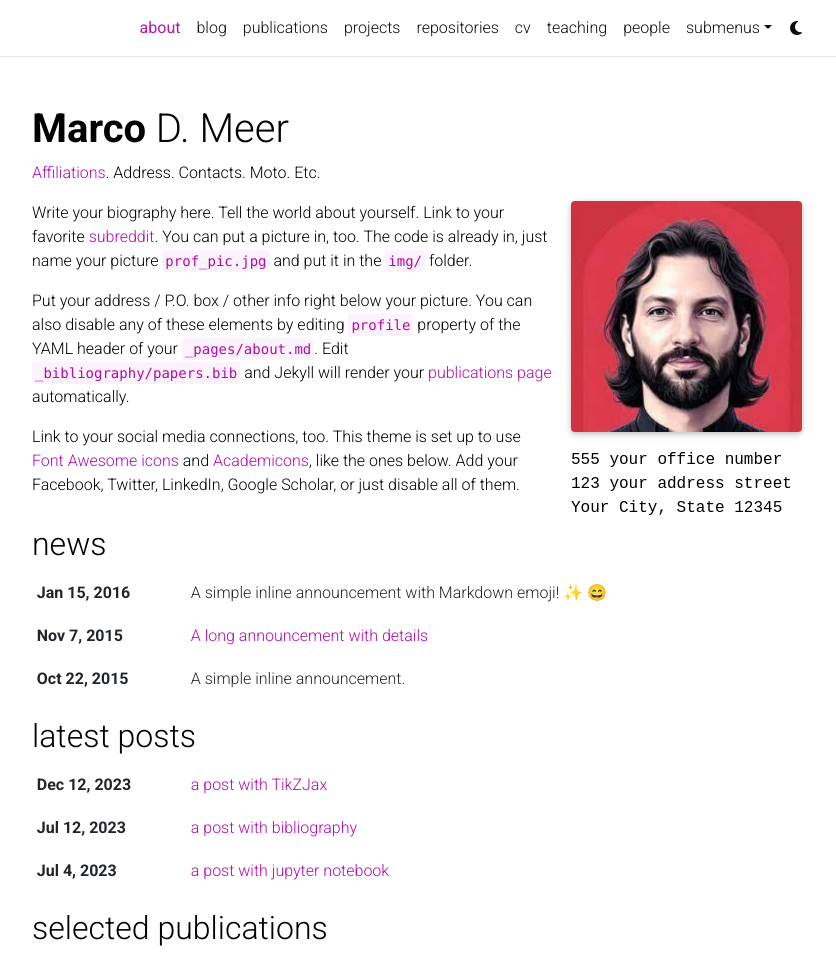
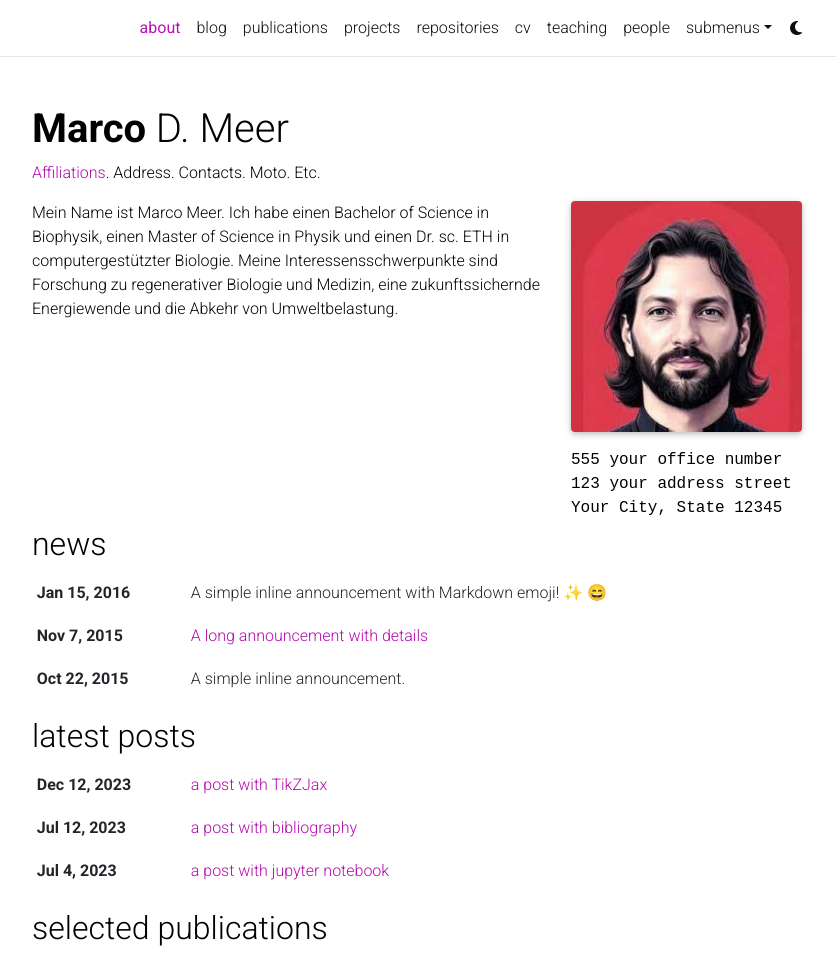
Before and after one commit to macromeer/macromeer.github.io, a Jekyll site: the page built from _pages/about.md, in a window 1280 px wide and 1245 px high, cut to the strip 0-975 px from the top of the window. Shown: the whole strip, without its empty margins (223-1059 px from the left). Built offline with Jekyll 4.4.1, drawn with Linux system fonts in a browser that asks for light colours; full-size pictures stand in for the smaller copies a plugin makes; emoji names are drawn with the system emoji font; some web fonts are replaced; comment, search, counter and statistics services are not loaded; a style sheet for code colours, icons or effects is not loaded.

Commit message:
general mods

```diff
--- a/_data/repositories.yml
+++ b/_data/repositories.yml
@@ -1,12 +1,6 @@
 github_users:
-  - torvalds
-  - alshedivat
+  - macromeer
+
 
 github_repos:
-  - alshedivat/al-folio
-  - twbs/bootstrap
-  - jekyll/jekyll
-  - jquery/jquery
-  - FortAwesome/Font-Awesome
-  - jpswalsh/academicons
-  - mathjax/MathJax
+#  - alshedivat/al-folio
--- a/_pages/about.md
+++ b/_pages/about.md
@@ -19,8 +19,10 @@
 social: true  # includes social icons at the bottom of the page
 ---
 
-Write your biography here. Tell the world about yourself. Link to your favorite [subreddit](http://reddit.com). You can put a picture in, too. The code is already in, just name your picture `prof_pic.jpg` and put it in the `img/` folder.
+Mein Name ist Marco Meer. Ich habe einen Bachelor of Science in Biophysik, einen Master of Science in Physik und einen Dr. sc. ETH in computergestützter Biologie. Meine Interessensschwerpunkte sind Forschung zu regenerativer Biologie und Medizin, eine zukunftssichernde Energiewende und die Abkehr von Umweltbelastung.
+
+<!-- Write your biography here. Tell the world about yourself. Link to your favorite [subreddit](http://reddit.com). You can put a picture in, too. The code is already in, just name your picture `prof_pic.jpg` and put it in the `img/` folder.
 
 Put your address / P.O. box / other info right below your picture. You can also disable any of these elements by editing `profile` property of the YAML header of your `_pages/about.md`. Edit `_bibliography/papers.bib` and Jekyll will render your [publications page](/al-folio/publications/) automatically.
 
-Link to your social media connections, too. This theme is set up to use [Font Awesome icons](https://fontawesome.com/) and [Academicons](https://jpswalsh.github.io/academicons/), like the ones below. Add your Facebook, Twitter, LinkedIn, Google Scholar, or just disable all of them.
+Link to your social media connections, too. This theme is set up to use [Font Awesome icons](https://fontawesome.com/) and [Academicons](https://jpswalsh.github.io/academicons/), like the ones below. Add your Facebook, Twitter, LinkedIn, Google Scholar, or just disable all of them. -->
```
Also changed, not shown: _pages/cv.md (+2 -2 lines), _pages/dropdown.md (+5 -5 lines).
